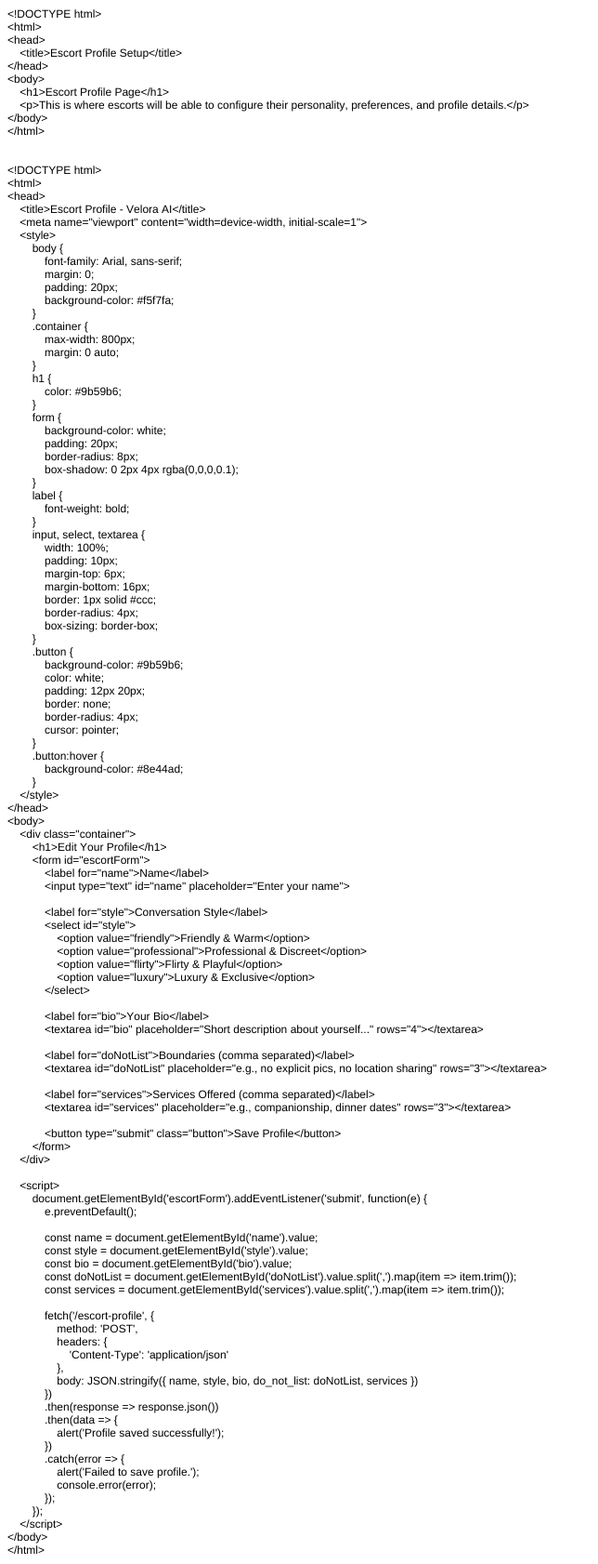
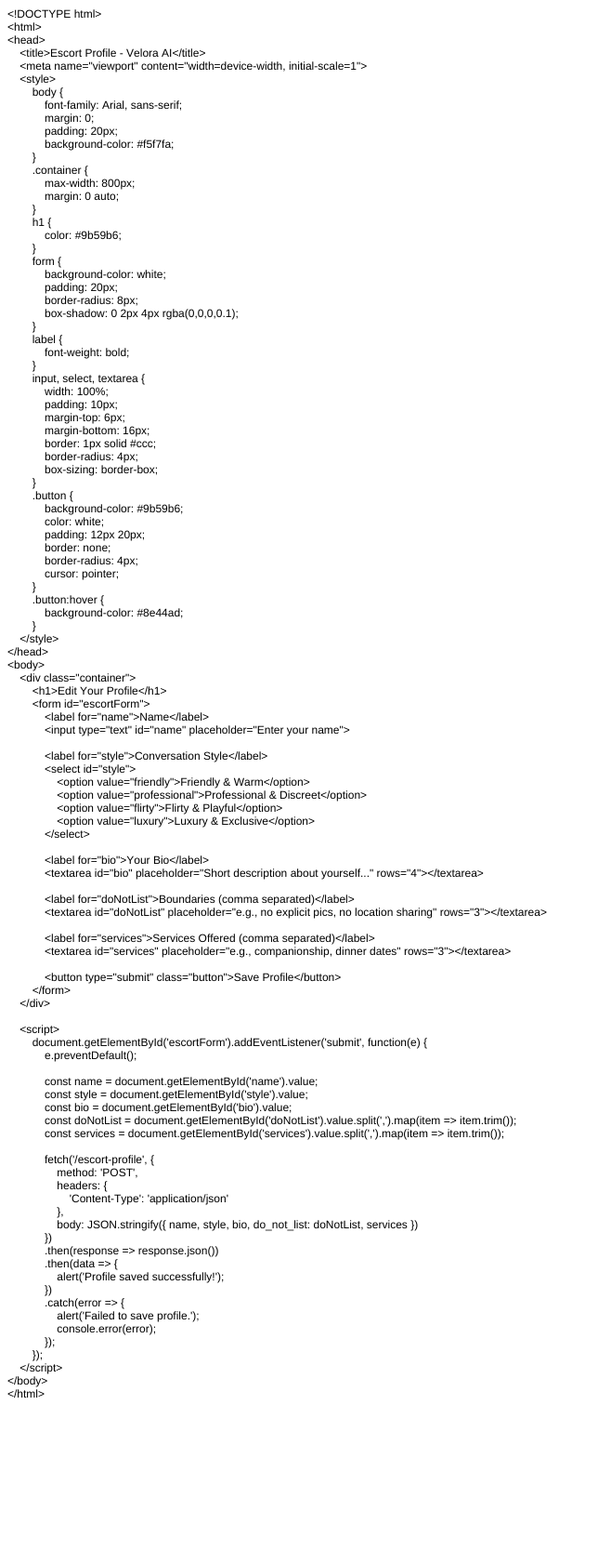
Before and after one commit to RaviSurendharan/velora-ai, a Flask app: page /escort-profile in a window 1280 px wide. Shown: the whole page at 93% size, without its empty margins (0-644 px from the left). After the commit the page ends 1504 px from the top, so only its background shows below. Run offline with Flask 2, Linux system fonts and the light colour scheme.

Commit message:
Added escort profile setup page

```diff
--- a/app.py
+++ b/app.py
@@ -1,5 +1,6 @@
 from flask import Flask, request, jsonify, render_template
-import os
+import database.models as db
+
 from ai.chat import process_message
 from messaging.sms import send_sms
 from twilio.twiml.messaging_response import MessagingResponse
@@ -145,6 +146,32 @@ def test_sms():
     result = send_sms(to_number, message)
     return jsonify(result)
 
+@app.route("/escort-profile", methods=["GET", "POST"])
+def escort_profile():
+    if request.method == "POST":
+        data = request.json
+        phone_number = request.headers.get("X-Phone-Number")  # Later: replace with real escort session
+
+        if not phone_number:
+            return jsonify({"error": "Missing phone number"}), 400
+
+        # Save escort profile
+        db.save_escort_profile(
+            phone_number=phone_number,
+            name=data.get("name"),
+            style=data.get("style"),
+            bio=data.get("bio"),
+            do_not_list=data.get("do_not_list", []),
+            services=data.get("services", [])
+        )
+
+        return jsonify({"success": True})
+
+    else:
+        return render_template("escort_profile.html")
+
+
+
 if __name__ == "__main__":
     port = int(os.environ.get("PORT", 5000))
     app.run(host="0.0.0.0", port=port)
--- a/templates/escort_profile.html
+++ b/templates/escort_profile.html
@@ -13,18 +13,6 @@
   </style>
 </head>
 <body>
-<p class="p1"><span class="s1">&lt;!DOCTYPE html&gt;</span></p>
-<p class="p1"><span class="s1">&lt;html&gt;</span></p>
-<p class="p1"><span class="s1">&lt;head&gt;</span></p>
-<p class="p1"><span class="s1"><span class="Apple-converted-space">    </span>&lt;title&gt;Escort Profile Setup&lt;/title&gt;</span></p>
-<p class="p1"><span class="s1">&lt;/head&gt;</span></p>
-<p class="p1"><span class="s1">&lt;body&gt;</span></p>
-<p class="p1"><span class="s1"><span class="Apple-converted-space">    </span>&lt;h1&gt;Escort Profile Page&lt;/h1&gt;</span></p>
-<p class="p1"><span class="s1"><span class="Apple-converted-space">    </span>&lt;p&gt;This is where escorts will be able to configure their personality, preferences, and profile details.&lt;/p&gt;</span></p>
-<p class="p1"><span class="s1">&lt;/body&gt;</span></p>
-<p class="p1"><span class="s1">&lt;/html&gt;</span></p>
-<p class="p2"><span class="s1"></span><br></p>
-<p class="p2"><span class="s1"></span><br></p>
 <p class="p1"><span class="s1">&lt;!DOCTYPE html&gt;</span></p>
 <p class="p1"><span class="s1">&lt;html&gt;</span></p>
 <p class="p1"><span class="s1">&lt;head&gt;</span></p>
```
Also changed, not shown: database/models.py (+16 -0 lines).
